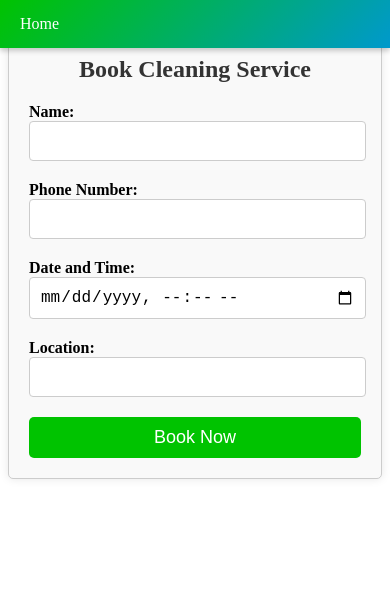
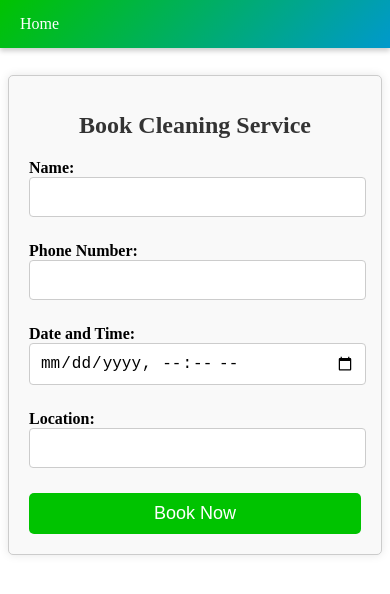
Before and after one commit to atom4real/FE-Line-cleaning-service, a Nuxt app: page /bookingPage in a window 390 px wide. Shown: the top 594 px of the page. Built offline with nearby package versions, Linux system fonts and the light colour scheme.

Commit message:
add more css

```diff
--- a/pages/bookingPage.vue
+++ b/pages/bookingPage.vue
@@ -1,5 +1,6 @@
 <template>
-  <div class="booking-form">
+  <div class="container">
+    <div class="booking-form">
     <h1>Book Cleaning Service</h1>
     <form @submit.prevent="submitBooking">
       <div class="form-group">
@@ -20,6 +21,7 @@
       </div>
       <button type="submit">Book Now</button>
     </form>
+  </div>
   </div>
 </template>
 
@@ -73,6 +75,10 @@ export default {
 </script>
 
 <style scoped>
+.container {
+  margin-top: 10%;
+}
+
 .booking-form {
   max-width: 400px;
   margin: 5% auto;
@@ -85,7 +91,7 @@ export default {
 }
 
 .form-group {
-  margin-bottom: 20px;
+  margin-bottom: 25px;
   text-align: left;
 }
 
@@ -126,4 +132,9 @@ h1 {
   color: #333;
 }
 
+@media (max-width: 768px) {
+  .container {
+    margin-top: 20%;
+  }
+}
 </style>
```
